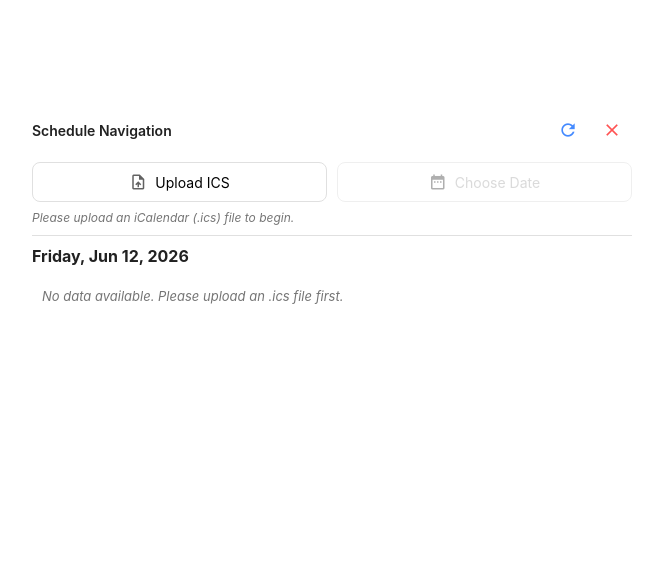
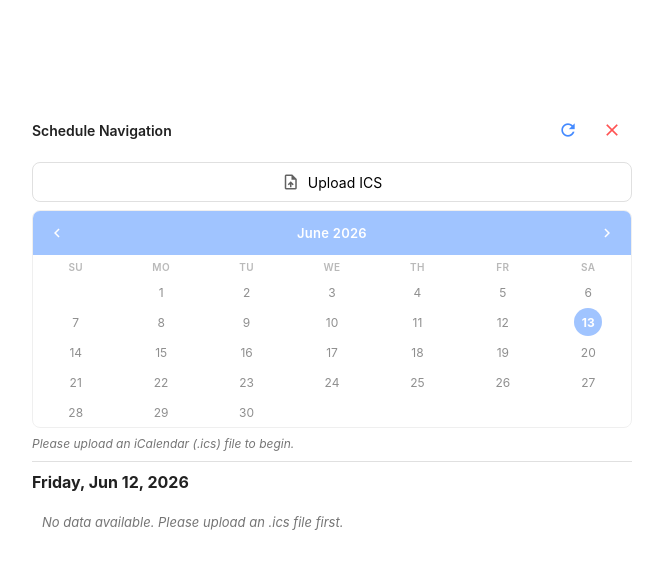
Before and after one commit to j35t312/j35t312.github.io, a plain HTML site: page index.html in a window 1280 px wide. Shown: the whole page, without its empty margins (308-971 px from the left). Drawn offline with Linux system fonts and the light colour scheme.

Commit message:
more calendar updates

```diff
--- a/index.html
+++ b/index.html
@@ -122,7 +122,126 @@
             color: #616161;
         }
 
-        #hidden-file-input, #hidden-date-input {
+        /* Inline Calendar Component */
+        .inline-calendar {
+            border: 1px solid #e0e0e0;
+            background: #ffffff;
+            border-radius: 8px;
+            overflow: hidden;
+            margin-bottom: 8px;
+        }
+
+        .inline-calendar.disabled {
+            opacity: 0.5;
+            pointer-events: none;
+        }
+
+        .cal-header {
+            display: flex;
+            align-items: center;
+            justify-content: space-between;
+            padding: 8px 10px;
+            background: var(--blue-accent);
+            color: #fff;
+        }
+
+        .cal-header .cal-month-label {
+            font-size: 13px;
+            font-weight: 600;
+            letter-spacing: 0.02em;
+        }
+
+        .cal-nav {
+            display: inline-flex;
+            align-items: center;
+            justify-content: center;
+            width: 28px;
+            height: 28px;
+            background: transparent;
+            border: none;
+            border-radius: 50%;
+            cursor: pointer;
+            color: #fff;
+            transition: background 0.15s;
+            padding: 0;
+        }
+
+        .cal-nav:hover {
+            background: rgba(255,255,255,0.2);
+        }
+
+        .cal-nav .material-icons {
+            font-size: 18px;
+        }
+
+        .cal-grid {
+            display: grid;
+            grid-template-columns: repeat(7, 1fr);
+        }
+
+        .cal-dow {
+            text-align: center;
+            font-size: 10px;
+            font-weight: 600;
+            color: var(--grey-600);
+            padding: 6px 0 4px;
+            text-transform: uppercase;
+            letter-spacing: 0.04em;
+        }
+
+        .cal-day {
+            text-align: center;
+            padding: 5px 2px;
+            font-size: 12px;
+            cursor: pointer;
+            border-radius: 50%;
+            margin: 1px auto;
+            width: 28px;
+            height: 28px;
+            display: flex;
+            align-items: center;
+            justify-content: center;
+            transition: background 0.15s, color 0.15s;
+            position: relative;
+        }
+
+        .cal-day:hover:not(.empty):not(.selected) {
+            background: var(--blue-50);
+        }
+
+        .cal-day.empty {
+            cursor: default;
+        }
+
+        .cal-day.today:not(.selected) {
+            color: var(--blue-accent);
+            font-weight: 700;
+        }
+
+        .cal-day.selected {
+            background: var(--blue-accent);
+            color: #fff;
+            font-weight: 700;
+            border-radius: 50%;
+        }
+
+        .cal-day.has-event::after {
+            content: '';
+            position: absolute;
+            bottom: 2px;
+            left: 50%;
+            transform: translateX(-50%);
+            width: 4px;
+            height: 4px;
+            border-radius: 50%;
+            background: var(--green-800);
+        }
+
+        .cal-day.selected.has-event::after {
+            background: rgba(255,255,255,0.8);
+        }
+
+        #hidden-file-input {
             position: absolute;
             opacity: 0;
             pointer-events: none;
@@ -265,14 +384,19 @@
                 <span class="material-icons">upload_file</span>
                 Upload ICS
             </button>
-            <button class="action-btn" id="select-date-btn">
-                <span class="material-icons">date_range</span>
-                Choose Date
-            </button>
         </div>
 
         <input type="file" id="hidden-file-input" accept=".ics">
-        <input type="date" id="hidden-date-input" min="2025-01-01" max="2030-12-31">
+
+        <!-- Inline Calendar -->
+        <div class="inline-calendar disabled" id="inline-calendar">
+            <div class="cal-header">
+                <button class="cal-nav" id="cal-prev"><span class="material-icons">chevron_left</span></button>
+                <span class="cal-month-label" id="cal-month-label"></span>
+                <button class="cal-nav" id="cal-next"><span class="material-icons">chevron_right</span></button>
+            </div>
+            <div class="cal-grid" id="cal-grid"></div>
+        </div>
 
         <div class="status-label" id="status-label">Please upload an iCalendar (.ics) file to begin.</div>
         <hr class="divider">
@@ -321,12 +445,6 @@
                 this.uploadBtn = document.getElementById('upload-ics-btn');
                 this.uploadBtn.addEventListener('click', () => this.fileInput.click());
 
-                this.datePicker = document.getElementById('hidden-date-input');
-                this.datePicker.addEventListener('change', (e) => this.onDateSelected(e));
-
-                this.selectDateBtn = document.getElementById('select-date-btn');
-                this.selectDateBtn.addEventListener('click', () => this.openDatePicker());
-
                 this.statusLabel = document.getElementById('status-label');
                 this.refreshBtn = document.getElementById('refresh-btn');
                 this.refreshBtn.addEventListener('click', (e) => this.triggerRefresh(e));
@@ -337,25 +455,93 @@
                 this.dateHeader = document.getElementById('date-header');
                 this.detailsColumn = document.getElementById('details-column');
 
-                this.selectDateBtn.disabled = true;
-                this.selectDateBtn.style.opacity = '0.5';
-                this.selectDateBtn.style.cursor = 'not-allowed';
+                // Inline calendar elements
+                this.inlineCal = document.getElementById('inline-calendar');
+                this.calMonthLabel = document.getElementById('cal-month-label');
+                this.calGrid = document.getElementById('cal-grid');
+                document.getElementById('cal-prev').addEventListener('click', () => this._calChangeMonth(-1));
+                document.getElementById('cal-next').addEventListener('click', () => this._calChangeMonth(1));
+
+                // Track which month the calendar is showing
+                this._calViewYear = this.currentSelectedDate.getFullYear();
+                this._calViewMonth = this.currentSelectedDate.getMonth();
+
+                this._renderCalendar();
+
+                // Keep calendar disabled until file is ready
+                this.inlineCal.classList.add('disabled');
             }
 
-            openDatePicker() {
-                if (typeof this.datePicker.showPicker === 'function') {
-                    this.datePicker.showPicker();
-                } else {
-                    this.datePicker.focus();
-                    this.datePicker.click();
+            _calChangeMonth(delta) {
+                this._calViewMonth += delta;
+                if (this._calViewMonth > 11) { this._calViewMonth = 0; this._calViewYear++; }
+                if (this._calViewMonth < 0) { this._calViewMonth = 11; this._calViewYear--; }
+                this._renderCalendar();
+            }
+
+            _renderCalendar() {
+                const year = this._calViewYear;
+                const month = this._calViewMonth;
+
+                const monthNames = ['January','February','March','April','May','June',
+                                    'July','August','September','October','November','December'];
+                this.calMonthLabel.textContent = monthNames[month] + ' ' + year;
+
+                const today = new Date();
+                today.setHours(0,0,0,0);
+
+                const firstDay = new Date(year, month, 1).getDay(); // 0=Sun
+                const daysInMonth = new Date(year, month + 1, 0).getDate();
+
+                const selY = this.currentSelectedDate.getFullYear();
+                const selM = this.currentSelectedDate.getMonth();
+                const selD = this.currentSelectedDate.getDate();
+
+                // Build grid HTML
+                const dows = ['Su','Mo','Tu','We','Th','Fr','Sa'];
+                let html = dows.map(d => `<div class="cal-dow">${d}</div>`).join('');
+
+                // Leading empty cells
+                for (let i = 0; i < firstDay; i++) {
+                    html += `<div class="cal-day empty"></div>`;
                 }
+
+                for (let d = 1; d <= daysInMonth; d++) {
+                    const thisDate = new Date(year, month, d);
+                    const dateKey = this._formatDateInTimezone(thisDate, this.localTz);
+                    const isToday = (thisDate.getTime() === today.getTime());
+                    const isSelected = (year === selY && month === selM && d === selD);
+                    const hasEvent = !!this.eventsByDate[dateKey];
+
+                    let cls = 'cal-day';
+                    if (isToday) cls += ' today';
+                    if (isSelected) cls += ' selected';
+                    if (hasEvent) cls += ' has-event';
+
+                    html += `<div class="${cls}" data-date="${dateKey}">${d}</div>`;
+                }
+
+                this.calGrid.innerHTML = html;
+
+                // Attach click listeners
+                this.calGrid.querySelectorAll('.cal-day:not(.empty)').forEach(el => {
+                    el.addEventListener('click', () => {
+                        const parts = el.dataset.date.split('-');
+                        const clicked = new Date(parseInt(parts[0]), parseInt(parts[1]) - 1, parseInt(parts[2]));
+                        this.currentSelectedDate = clicked;
+                        this._renderCalendar();
+                        this.displayShiftsForDate(clicked, true);
+                    });
+                });
             }
 
             triggerRefresh(e) {
-                this.datePicker.value = '';
                 const today = new Date();
                 today.setHours(0, 0, 0, 0);
                 this.currentSelectedDate = today;
+                this._calViewYear = today.getFullYear();
+                this._calViewMonth = today.getMonth();
+                this._renderCalendar();
 
                 if (Object.keys(this.eventsByDate).length > 0) {
                     this.statusLabel.textContent = "Refreshed view to today's date.";
@@ -366,14 +552,16 @@
             }
 
             exitApplication(e) {
-                this.datePicker.value = '';
                 this.fileInput.value = '';
                 this.eventsByDate = {};
-                this.currentSelectedDate = new Date();
+                const today = new Date();
+                today.setHours(0,0,0,0);
+                this.currentSelectedDate = today;
+                this._calViewYear = today.getFullYear();
+                this._calViewMonth = today.getMonth();
 
-                this.selectDateBtn.disabled = true;
-                this.selectDateBtn.style.opacity = '0.5';
-                this.selectDateBtn.style.cursor = 'not-allowed';
+                this.inlineCal.classList.add('disabled');
+                this._renderCalendar();
 
                 this.detailsColumn.innerHTML = '';
                 this.dateHeader.textContent = 'Select a date';
@@ -410,13 +598,15 @@
                         this.eventsByDate = temporaryEvents;
                         this.statusLabel.textContent = 'Loaded ' + calendar.events.length + ' shifts from "' + file.name + '"';
 
-                        this.selectDateBtn.disabled = false;
-                        this.selectDateBtn.style.opacity = '1';
-                        this.selectDateBtn.style.cursor = 'pointer';
+                        // Enable the inline calendar
+                        this.inlineCal.classList.remove('disabled');
 
                         const today = new Date();
                         today.setHours(0, 0, 0, 0);
                         this.currentSelectedDate = today;
+                        this._calViewYear = today.getFullYear();
+                        this._calViewMonth = today.getMonth();
+                        this._renderCalendar();
 
                         this.displayShiftsForDate(this.currentSelectedDate, false);
                     } catch (err) {
@@ -425,24 +615,6 @@
                     }
                 };
                 reader.readAsText(file);
-            }
-
-            onDateSelected(e) {
-                let selectedValue = e.target ? e.target.value : this.datePicker.value;
-                if (!selectedValue) return;
-
-                if (typeof selectedValue === 'string') {
-                    try {
-                        const parts = selectedValue.split('-');
-                        if (parts.length === 3) {
-                            selectedValue = new Date(parseInt(parts[0]), parseInt(parts[1]) - 1, parseInt(parts[2]));
-                        } else {
-                            selectedValue = new Date(selectedValue.replace('Z', '+00:00'));
-                        }
-                    } catch (parseErr) { return; }
-                }
-                this.currentSelectedDate = selectedValue;
-                this.displayShiftsForDate(selectedValue, true);
             }
 
             displayShiftsForDate(targetDate, explicitUpdate) {
@@ -515,7 +687,6 @@
             if ('serviceWorker' in navigator) {
                 let refreshing = false;
 
-                // Listen for controllerchange. When a new service worker claims control, reload the app.
                 navigator.serviceWorker.addEventListener('controllerchange', () => {
                     if (!refreshing) {
                         refreshing = true;
@@ -527,11 +698,8 @@
                     navigator.serviceWorker.register('./sw.js')
                         .then((reg) => {
                             console.log('Service Worker registered. Scope:', reg.scope);
+                            setInterval(() => { reg.update(); }, 60000 * 5);
 
-                            // Check for updates on an interval or tab focus
-                            setInterval(() => { reg.update(); }, 60000 * 5); // check every 5 minutes
-
-                            // Handle update logic if a service worker is waiting
                             if (reg.waiting) {
                                 reg.waiting.postMessage('SKIP_WAITING');
                             }
@@ -540,7 +708,6 @@
                                 const newWorker = reg.installing;
                                 newWorker.addEventListener('statechange', () => {
                                     if (newWorker.state === 'installed' && navigator.serviceWorker.controller) {
-                                        // New code version is fully cached. Tell it to take control.
                                         newWorker.postMessage('SKIP_WAITING');
                                     }
                                 });
--- a/sw.js
+++ b/sw.js
@@ -1,4 +1,4 @@
-const CACHE_NAME = 'sched-viewer-v10'; // Increment this version (v1 -> v2) whenever you deploy updates!
+const CACHE_NAME = 'sched-viewer-v11'; // Increment this version (v1 -> v2) whenever you deploy updates!
 const ASSETS = [
   './',
   './index.html',
```
